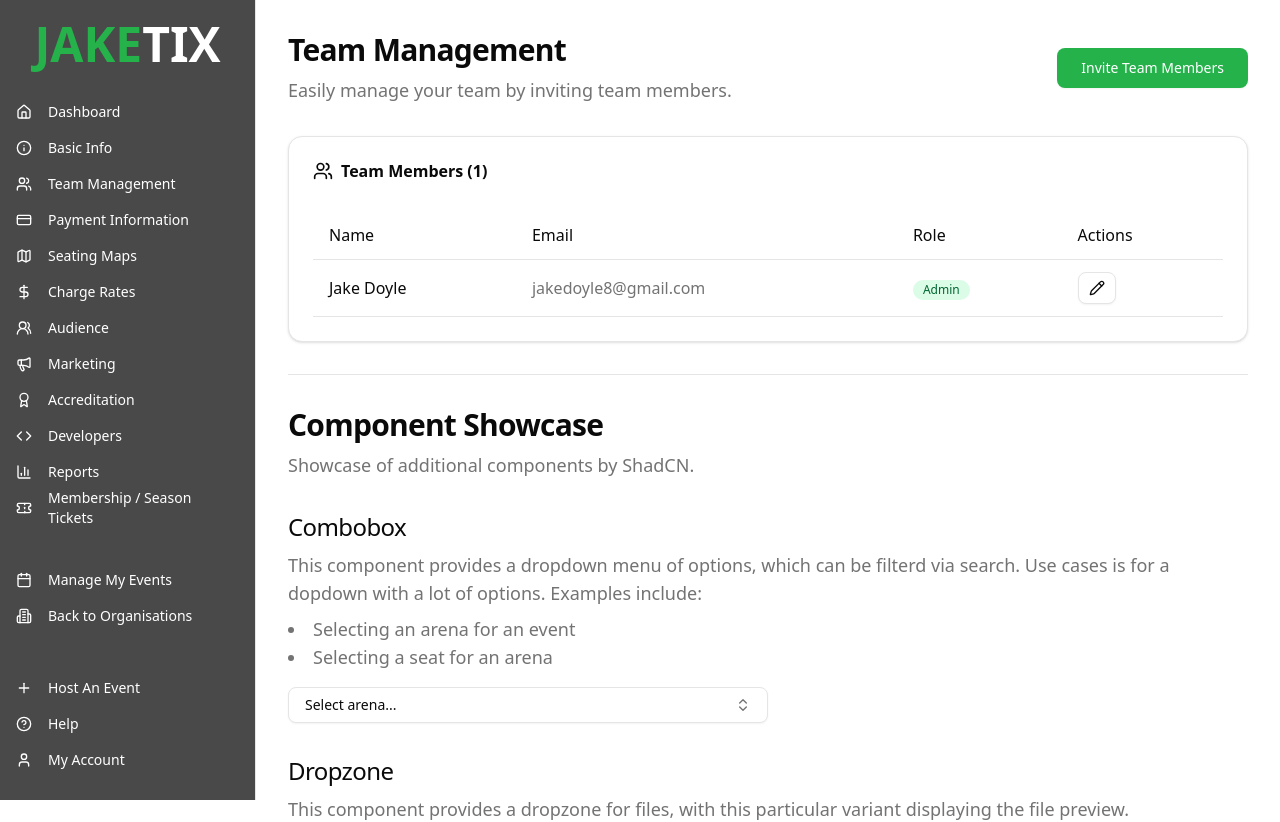
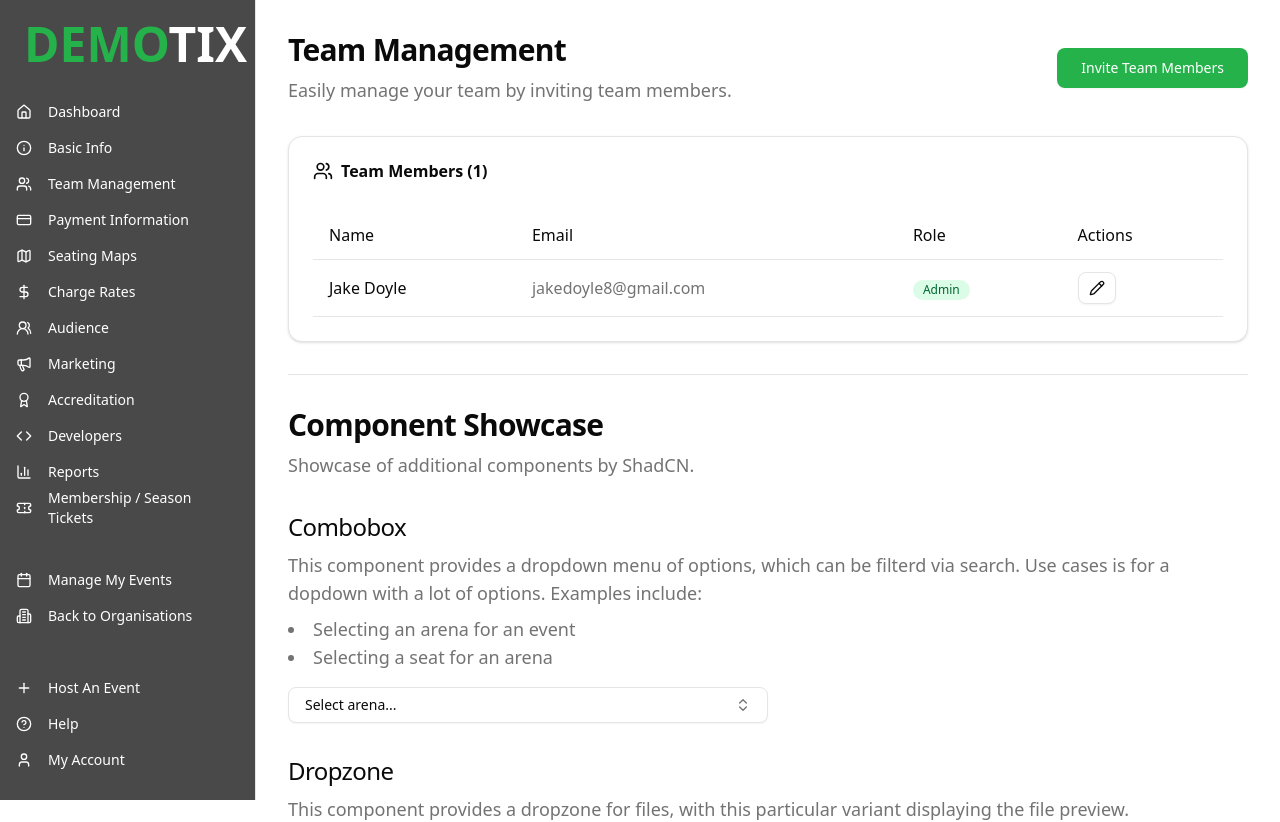
Before and after one commit to roumel00/demotix, a Next.js app: page / in a window 1280 px wide. Shown: the top 822 px of the page. Built offline with nearby package versions, Linux system fonts and the light colour scheme.

Commit message:
renaming jaketix to demotix

```diff
--- a/app/layout.js
+++ b/app/layout.js
@@ -38,7 +38,7 @@ export default function RootLayout({ children }) {
               <SidebarTrigger />
               <div className="flex items-center gap-2">
                 <h1 className="text-2xl font-bold">
-                  <span style={{ color: '#25b24b' }}>JAKE</span>
+                  <span style={{ color: '#25b24b' }}>DEMO</span>
                   <span style={{ color: '#000000' }}>TIX</span>
                 </h1>
               </div>
--- a/components/app-sidebar.jsx
+++ b/components/app-sidebar.jsx
@@ -71,7 +71,7 @@ export function AppSidebar() {
       <SidebarHeader>
         <div className="px-4 py-3">
           <h1 className="text-5xl font-black font-anton text-center">
-            <span style={{ color: '#25b24b' }}>JAKE</span>
+            <span style={{ color: '#25b24b' }}>DEMO</span>
             <span style={{ color: '#ffffff' }}>TIX</span>
           </h1>
         </div>
--- a/package.json
+++ b/package.json
@@ -1,5 +1,5 @@
 {
-  "name": "jaketix",
+  "name": "demotix",
   "version": "0.1.0",
   "private": true,
   "scripts": {
```
Also changed, not shown: 1 other file (tests, documents, lock files or other folders).
